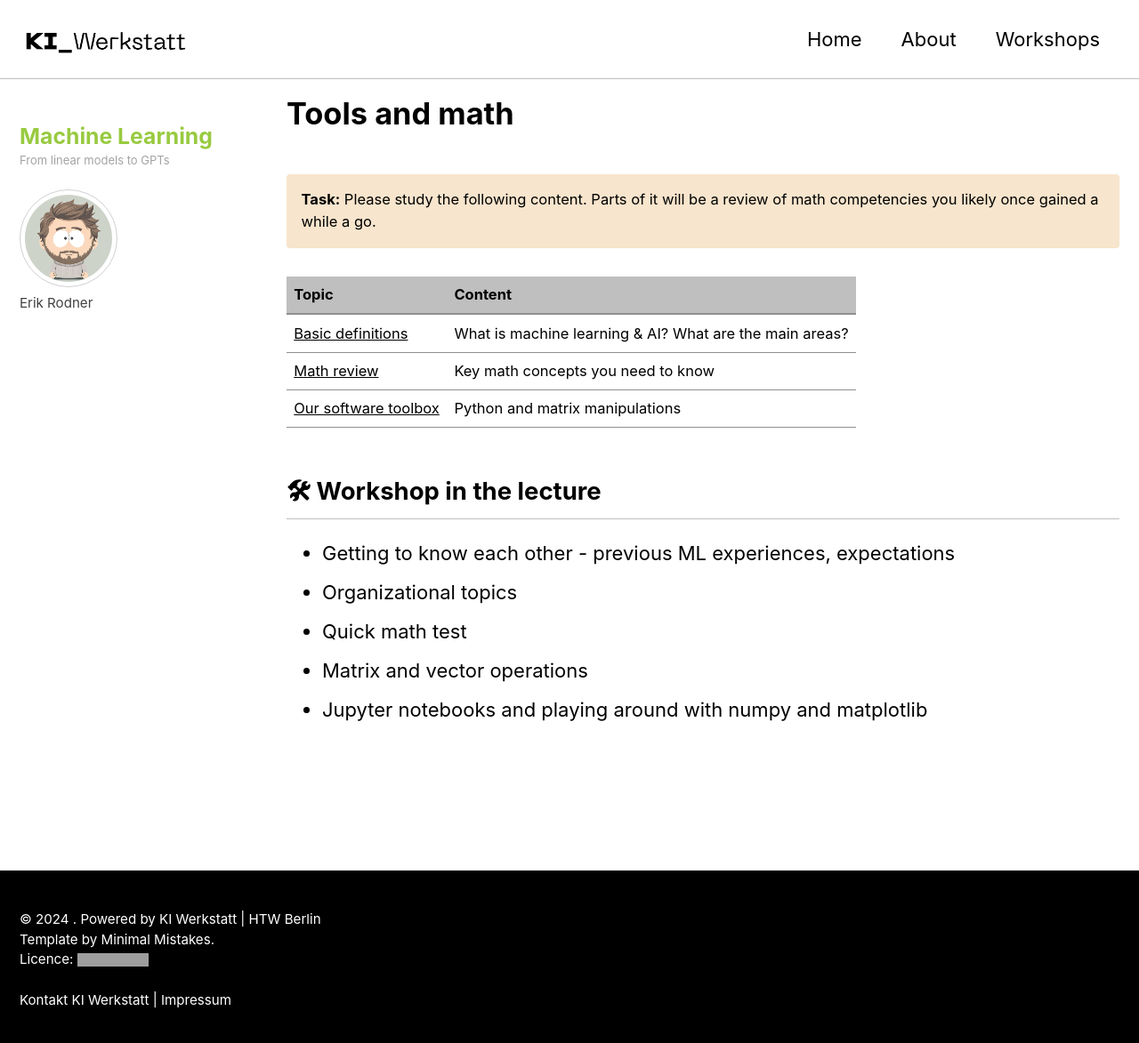
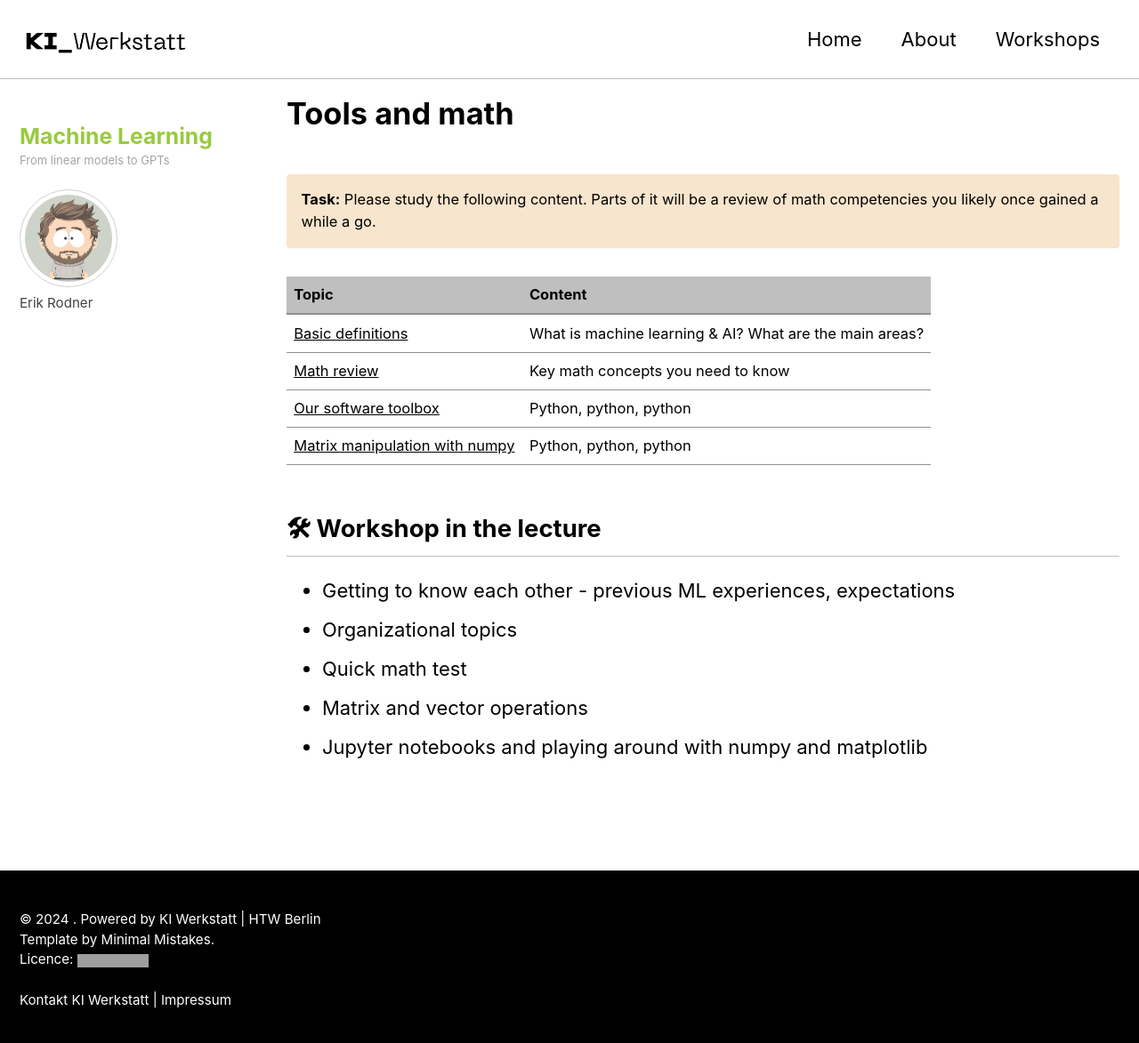
Before and after one commit to HTW-Berlin-KI-Werkstatt/ml-lecture, a Jekyll site: the page built from lectures/01/01.md, in a window 1280 px wide and 1213 px high. Shown: the top 1173 px of the window at 89% size. Built offline with Jekyll 4.4.1, drawn with Linux system fonts in a browser that asks for light colours; cached includes are drawn as plain includes; grey boxes are pictures that could not be loaded.

Commit message:
Update on lecture 1

```diff
--- a/_config.yml
+++ b/_config.yml
@@ -292,3 +292,7 @@ defaults:
       comments: # true
       share: true
       related: true
+      lecture_name: "Machine Learning"
+      lecture_desc: "From linear models to GPTs"
+      licence: "CC-BY"
+      licence_desc: 2024 | HTW Berlin
--- a/lectures/01/01.md
+++ b/lectures/01/01.md
@@ -20,7 +20,8 @@ competencies you likely once gained a while a go.
 | :------------- |  :---------- |
 | [Basic definitions](/modules/basic_definitions/basic_definitions.md) |  What is machine learning & AI? What are the main areas?  |
 | [Math review](/modules/math_essentials/math_essentials.md) |  Key math concepts you need to know |
-| [Our software toolbox](/modules/numpy_primer/numpy_primer.md) |  Python and matrix manipulations  |
+| [Our software toolbox](/modules/toolsetml/toolsetml.md) |  Python, python, python  |
+| [Matrix manipulation with numpy](/modules/numpy_essentials/numpy_essentials.md) |  Python, python, python  |
 
 
 
```
